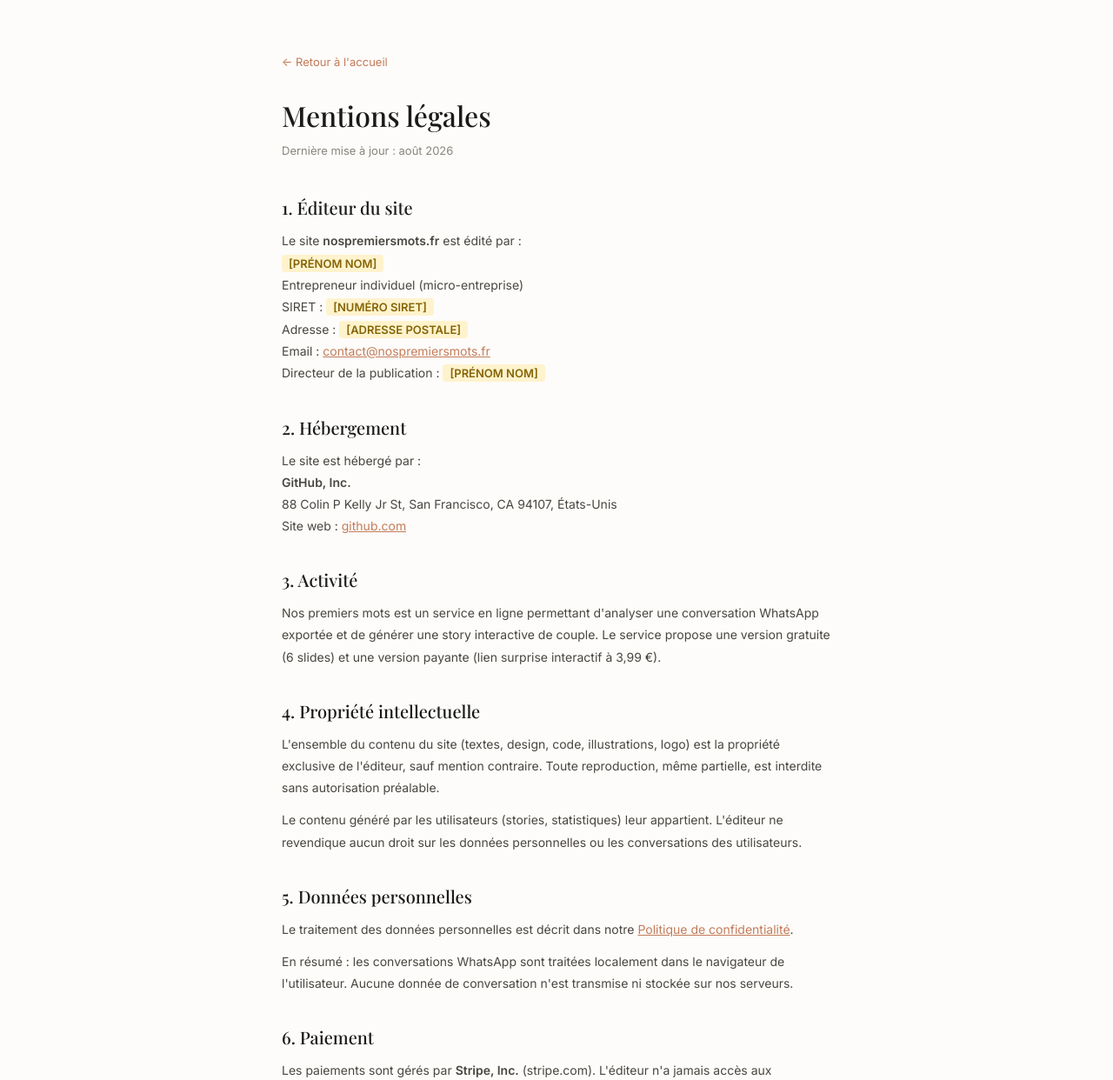
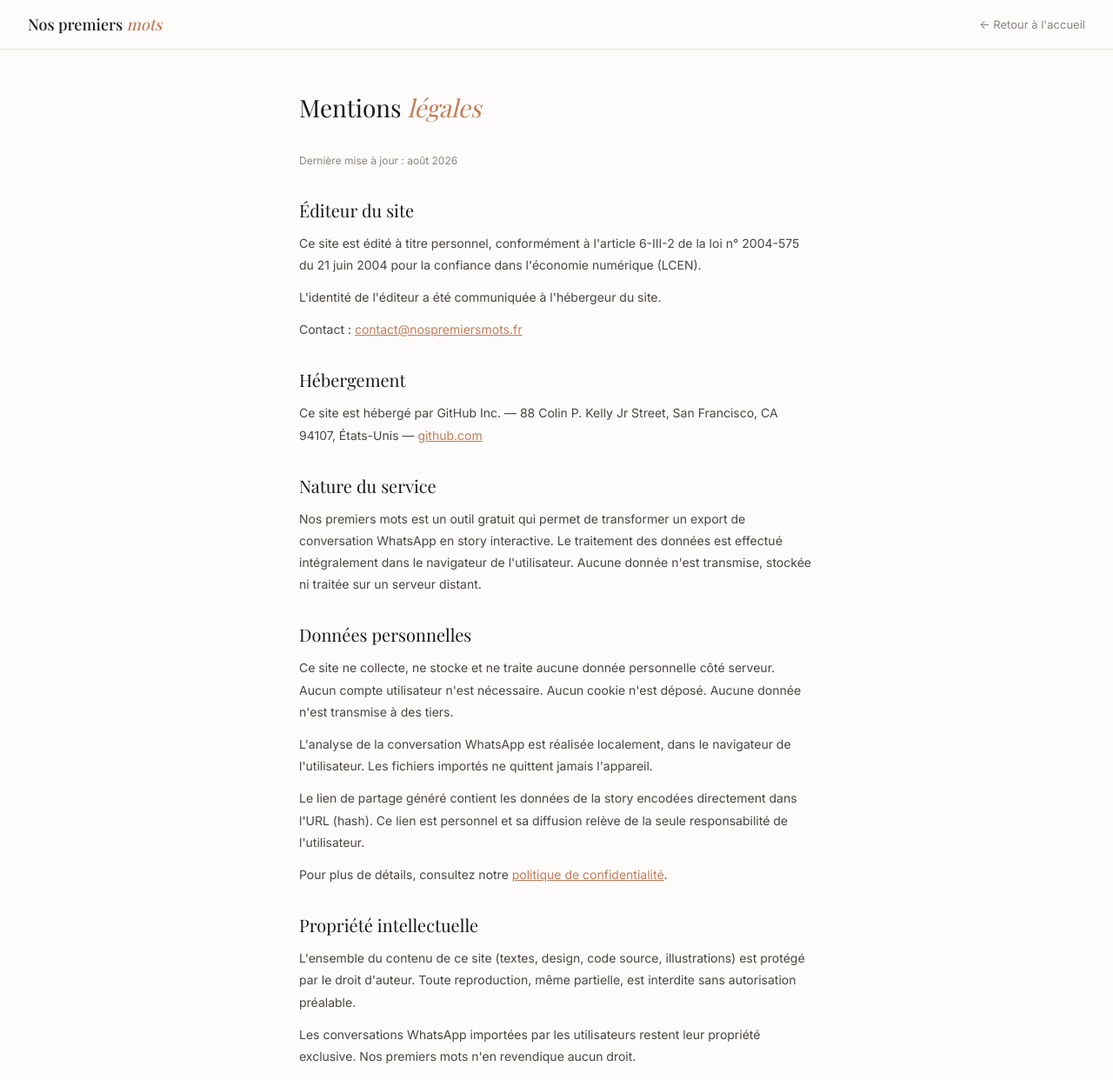
Before and after one commit to AzorZki/ien-site, a website: page mentions-legales.html in a window 1280 px wide. Shown: the top 1242 px of the page at 87% size. Drawn offline with nearby package versions, Linux system fonts and the light colour scheme; a web font is replaced by a local one.

Commit message:
Add files via upload

```diff
--- a/mentions-legales.html
+++ b/mentions-legales.html
@@ -6,8 +6,9 @@
 <link rel="icon" type="image/png" sizes="32x32" href="favicon-32x32.png">
 <link rel="icon" type="image/png" sizes="16x16" href="favicon-16x16.png">
 <link rel="apple-touch-icon" sizes="180x180" href="apple-touch-icon.png">
-<meta name="viewport" content="width=device-width, initial-scale=1.0">
+<meta name="viewport" content="width=device-width, initial-scale=1.0, maximum-scale=1.0, user-scalable=no">
 <title>Mentions légales — Nos premiers mots</title>
+<meta name="description" content="Mentions légales du site nospremiersmots.fr">
 <link rel="preconnect" href="https://fonts.googleapis.com">
 <link href="https://fonts.googleapis.com/css2?family=Playfair+Display:ital,wght@0,400;0,500;0,600;1,400;1,500&family=Inter:wght@300;400;500;600&display=swap" rel="stylesheet">
 <style>
@@ -16,8 +17,6 @@
     --ink-soft: #4A4640;
     --ink-muted: #8A857D;
     --rose: #C27C5A;
-    --rose-light: #F0D5C8;
-    --rose-bg: #FDF0EA;
     --cream: #FAF7F3;
     --warm-white: #FDFCFA;
     --border: #E8E2DA;
@@ -25,44 +24,37 @@
     --font-body: 'Inter', -apple-system, sans-serif;
   }
   * { margin: 0; padding: 0; box-sizing: border-box; }
-  body {
-    font-family: var(--font-body);
-    color: var(--ink);
-    background: var(--warm-white);
-    -webkit-font-smoothing: antialiased;
+  body { font-family: var(--font-body); color: var(--ink); background: var(--warm-white); -webkit-font-smoothing: antialiased; }
+
+  nav {
+    padding: 16px 32px;
+    display: flex;
+    align-items: center;
+    justify-content: space-between;
+    border-bottom: 1px solid var(--border);
   }
-  .legal-container {
-    max-width: 680px;
+  .logo { font-family: var(--font-display); font-size: 18px; font-weight: 500; color: var(--ink); text-decoration: none; }
+  .logo em { color: var(--rose); font-style: italic; }
+  .back-link { font-size: 13px; color: var(--ink-muted); text-decoration: none; }
+  .back-link:hover { color: var(--rose); }
+
+  .container {
+    max-width: 640px;
     margin: 0 auto;
-    padding: 60px 24px 80px;
+    padding: 48px 24px 80px;
   }
-  .legal-back {
-    display: inline-flex;
-    align-items: center;
-    gap: 6px;
-    font-size: 13px;
-    color: var(--rose);
-    text-decoration: none;
+  h1 {
+    font-family: var(--font-display);
+    font-size: 28px;
+    font-weight: 400;
     margin-bottom: 32px;
   }
-  .legal-back:hover { text-decoration: underline; }
-  h1 {
-    font-family: var(--font-display);
-    font-size: 32px;
-    font-weight: 500;
-    margin-bottom: 8px;
-  }
-  .legal-date {
-    font-size: 13px;
-    color: var(--ink-muted);
-    margin-bottom: 40px;
-  }
+  h1 em { font-style: italic; color: var(--rose); }
   h2 {
     font-family: var(--font-display);
     font-size: 20px;
-    font-weight: 500;
-    margin-top: 36px;
-    margin-bottom: 12px;
+    font-weight: 400;
+    margin: 32px 0 12px;
     color: var(--ink);
   }
   p, li {
@@ -71,98 +63,93 @@
     color: var(--ink-soft);
     margin-bottom: 12px;
   }
-  ul { padding-left: 20px; margin-bottom: 12px; }
   a { color: var(--rose); }
-  .placeholder {
-    background: #FFF3CD;
-    padding: 2px 8px;
-    border-radius: 4px;
-    font-weight: 600;
-    font-size: 13px;
-    color: #856404;
+  .updated {
+    font-size: 12px;
+    color: var(--ink-muted);
+    margin-bottom: 32px;
   }
+
   footer {
     text-align: center;
     padding: 32px 24px;
-    font-size: 13px;
+    border-top: 1px solid var(--border);
+    font-size: 12px;
     color: var(--ink-muted);
-    border-top: 1px solid var(--border);
   }
   footer a { color: var(--rose); text-decoration: none; }
-  footer em { font-style: italic; color: var(--rose); }
 </style>
 </head>
 <body>
 
-<div class="legal-container">
-  <a href="index.html" class="legal-back">← Retour à l'accueil</a>
+<nav>
+  <a href="index.html" class="logo">Nos premiers <em>mots</em></a>
+  <a href="index.html" class="back-link">← Retour à l'accueil</a>
+</nav>
 
-  <h1>Mentions légales</h1>
-  <p class="legal-date">Dernière mise à jour : août 2026</p>
+<div class="container">
+  <h1>Mentions <em>légales</em></h1>
+  <p class="updated">Dernière mise à jour : août 2026</p>
 
-  <h2>1. Éditeur du site</h2>
+  <h2>Éditeur du site</h2>
   <p>
-    Le site <strong>nospremiersmots.fr</strong> est édité par :<br>
-    <span class="placeholder">[PRÉNOM NOM]</span><br>
-    Entrepreneur individuel (micro-entreprise)<br>
-    SIRET : <span class="placeholder">[NUMÉRO SIRET]</span><br>
-    Adresse : <span class="placeholder">[ADRESSE POSTALE]</span><br>
-    Email : <a href="mailto:contact@nospremiersmots.fr">contact@nospremiersmots.fr</a><br>
-    Directeur de la publication : <span class="placeholder">[PRÉNOM NOM]</span>
+    Ce site est édité à titre personnel, conformément à l'article 6-III-2 de la loi n° 2004-575 du 21 juin 2004 pour la confiance dans l'économie numérique (LCEN).
+  </p>
+  <p>
+    L'identité de l'éditeur a été communiquée à l'hébergeur du site.
+  </p>
+  <p>
+    Contact : <a href="mailto:contact@nospremiersmots.fr">contact@nospremiersmots.fr</a>
   </p>
 
-  <h2>2. Hébergement</h2>
+  <h2>Hébergement</h2>
   <p>
-    Le site est hébergé par :<br>
-    <strong>GitHub, Inc.</strong><br>
-    88 Colin P Kelly Jr St, San Francisco, CA 94107, États-Unis<br>
-    Site web : <a href="https://github.com" target="_blank" rel="noopener">github.com</a>
+    Ce site est hébergé par GitHub Inc. — 88 Colin P. Kelly Jr Street, San Francisco, CA 94107, États-Unis — <a href="https://github.com" target="_blank" rel="noopener">github.com</a>
   </p>
 
-  <h2>3. Activité</h2>
+  <h2>Nature du service</h2>
   <p>
-    Nos premiers mots est un service en ligne permettant d'analyser une conversation WhatsApp exportée et de générer une story interactive de couple. Le service propose une version gratuite (6 slides) et une version payante (lien surprise interactif à 3,99 €).
+    Nos premiers mots est un outil gratuit qui permet de transformer un export de conversation WhatsApp en story interactive. Le traitement des données est effectué intégralement dans le navigateur de l'utilisateur. Aucune donnée n'est transmise, stockée ni traitée sur un serveur distant.
   </p>
 
-  <h2>4. Propriété intellectuelle</h2>
+  <h2>Données personnelles</h2>
   <p>
-    L'ensemble du contenu du site (textes, design, code, illustrations, logo) est la propriété exclusive de l'éditeur, sauf mention contraire. Toute reproduction, même partielle, est interdite sans autorisation préalable.
+    Ce site ne collecte, ne stocke et ne traite aucune donnée personnelle côté serveur. Aucun compte utilisateur n'est nécessaire. Aucun cookie n'est déposé. Aucune donnée n'est transmise à des tiers.
   </p>
   <p>
-    Le contenu généré par les utilisateurs (stories, statistiques) leur appartient. L'éditeur ne revendique aucun droit sur les données personnelles ou les conversations des utilisateurs.
+    L'analyse de la conversation WhatsApp est réalisée localement, dans le navigateur de l'utilisateur. Les fichiers importés ne quittent jamais l'appareil.
+  </p>
+  <p>
+    Le lien de partage généré contient les données de la story encodées directement dans l'URL (hash). Ce lien est personnel et sa diffusion relève de la seule responsabilité de l'utilisateur.
+  </p>
+  <p>
+    Pour plus de détails, consultez notre <a href="confidentialite.html">politique de confidentialité</a>.
   </p>
 
-  <h2>5. Données personnelles</h2>
+  <h2>Propriété intellectuelle</h2>
   <p>
-    Le traitement des données personnelles est décrit dans notre <a href="confidentialite.html">Politique de confidentialité</a>.
+    L'ensemble du contenu de ce site (textes, design, code source, illustrations) est protégé par le droit d'auteur. Toute reproduction, même partielle, est interdite sans autorisation préalable.
   </p>
   <p>
-    En résumé : les conversations WhatsApp sont traitées localement dans le navigateur de l'utilisateur. Aucune donnée de conversation n'est transmise ni stockée sur nos serveurs.
+    Les conversations WhatsApp importées par les utilisateurs restent leur propriété exclusive. Nos premiers mots n'en revendique aucun droit.
   </p>
 
-  <h2>6. Paiement</h2>
+  <h2>Responsabilité</h2>
   <p>
-    Les paiements sont gérés par <strong>Stripe, Inc.</strong> (stripe.com). L'éditeur n'a jamais accès aux coordonnées bancaires des utilisateurs. Les conditions de paiement de Stripe s'appliquent.
+    L'éditeur s'efforce de maintenir le site accessible et fonctionnel, mais ne peut garantir l'absence d'erreurs ou d'interruptions. Le site est fourni « en l'état ».
+  </p>
+  <p>
+    L'utilisateur est seul responsable de l'utilisation qu'il fait du service, notamment du partage des liens de story contenant des extraits de conversation. L'éditeur ne saurait être tenu responsable de la diffusion publique d'un lien personnel par un utilisateur.
   </p>
 
-  <h2>7. Cookies</h2>
+  <h2>Droit applicable</h2>
   <p>
-    Le site n'utilise aucun cookie de suivi, aucun outil d'analytics tiers, et aucun pixel publicitaire. Aucun consentement n'est requis.
-  </p>
-
-  <h2>8. Responsabilité</h2>
-  <p>
-    L'éditeur s'efforce de fournir un service fiable, mais ne garantit pas l'absence d'erreurs dans l'analyse des conversations. Le site est fourni « en l'état ». L'éditeur ne saurait être tenu responsable d'une interprétation erronée des statistiques générées.
-  </p>
-
-  <h2>9. Droit applicable</h2>
-  <p>
-    Le présent site et ses mentions légales sont régis par le droit français. En cas de litige, les tribunaux français sont seuls compétents.
+    Les présentes mentions légales sont régies par le droit français. En cas de litige, les tribunaux français seront seuls compétents.
   </p>
 </div>
 
 <footer>
-  <p>Nos premiers <em>mots</em> · <a href="index.html">Accueil</a> · <a href="confidentialite.html">Confidentialité</a> · <a href="mailto:contact@nospremiersmots.fr">Contact</a></p>
+  <p>Nos premiers <em style="font-style:italic; color:var(--rose);">mots</em> · <a href="mailto:contact@nospremiersmots.fr">Contact</a> · <a href="mentions-legales.html" style="color:var(--ink-muted);">Mentions légales</a> · <a href="confidentialite.html" style="color:var(--ink-muted);">Confidentialité</a></p>
 </footer>
 
 </body>
```
